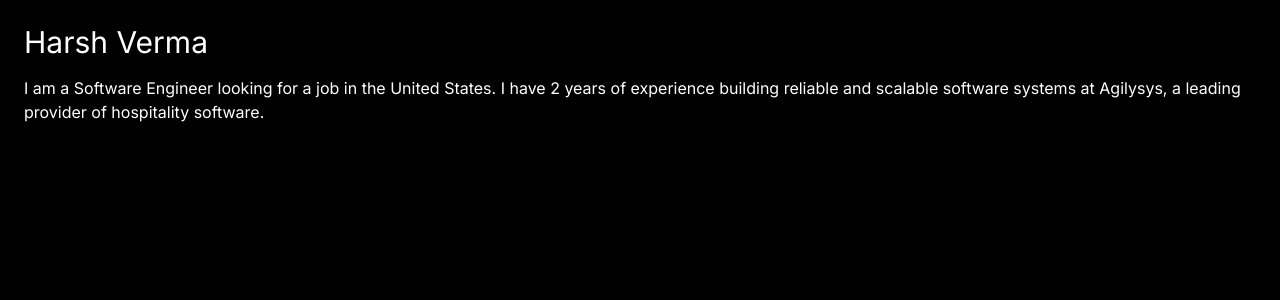
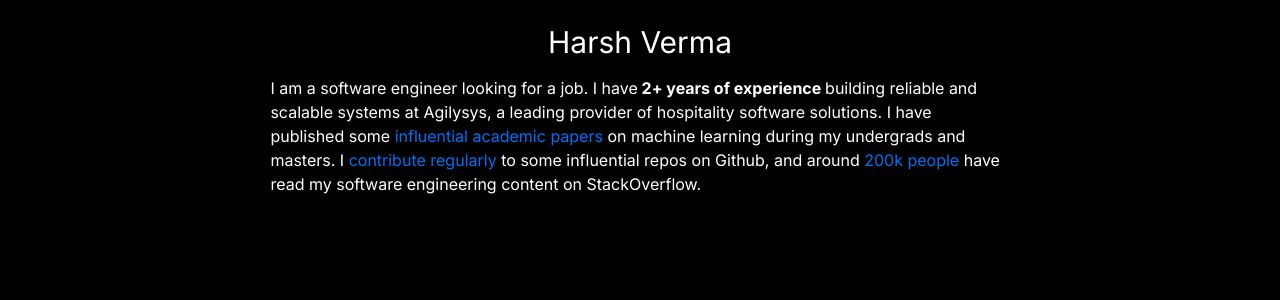
Before and after one commit to harshshredding/personal-webpage, a Next.js app: page / in a window 1280 px wide. Shown: the top 300 px of the page. Built offline with nearby package versions, Linux system fonts and the light colour scheme; a web font is replaced by a local one.

Commit message:
Add data to the home page

```diff
--- a/app/page.tsx
+++ b/app/page.tsx
@@ -1,16 +1,13 @@
-import AcmeLogo from '@/app/ui/acme-logo';
-import { ArrowRightIcon } from '@heroicons/react/24/outline';
-import Link from 'next/link';
-import {lusitana} from '@/app/ui/fonts';
-import Image from 'next/image';
-
 export default function Page() {
   return (
-    <main className="flex min-h-screen flex-col p-6">
+    <main className="flex min-h-screen flex-col p-6 items-center">
       <h1 className="text-3xl">Harsh Verma</h1>
-      <p className='mt-4'>
-        I am a Software Engineer looking for a job in the United States. I have 2 years of experience building
-        reliable and scalable software systems at Agilysys, a leading provider of hospitality software.
+      <p className='mt-4 w-3/5 mx-auto'>
+       I am a software engineer looking for a job. I have
+       <span className="font-bold"> 2+ years of experience </span> building reliable and scalable systems at Agilysys,
+       a leading provider of hospitality software solutions. I have published some
+       <a href="https://scholar.google.com/citations?user=nP2qnYQAAAAJ&hl=en" className="text-blue-500"> influential academic papers</a> on machine learning during my undergrads and masters.
+       I <a href="https://github.com/harshshredding" className="text-blue-500"> contribute regularly</a> to some influential repos on Github, and around <a href="https://stackoverflow.com/users/3646014/harsh-verma" className="text-blue-500"> 200k people</a> have read my software engineering content on StackOverflow.
       </p>
     </main>
   );
--- /dev/null
+++ b/app/projects/page.tsx
@@ -0,0 +1,10 @@
+export default function Page() {
+  return (
+    <main className="flex min-h-screen flex-col p-6">
+      <h1 className="text-3xl">Projects</h1>
+      <p className='mt-4'>
+        Here is a list of projects.
+      </p>
+    </main>
+  );
+}
--- /dev/null
+++ b/app/resume/page.tsx
@@ -0,0 +1,10 @@
+export default function Page() {
+  return (
+    <main className="flex min-h-screen flex-col p-6">
+      <h1 className="text-3xl">Resume</h1>
+      <p className='mt-4'>
+        Here is my Resume.
+      </p>
+    </main>
+  );
+}
```
